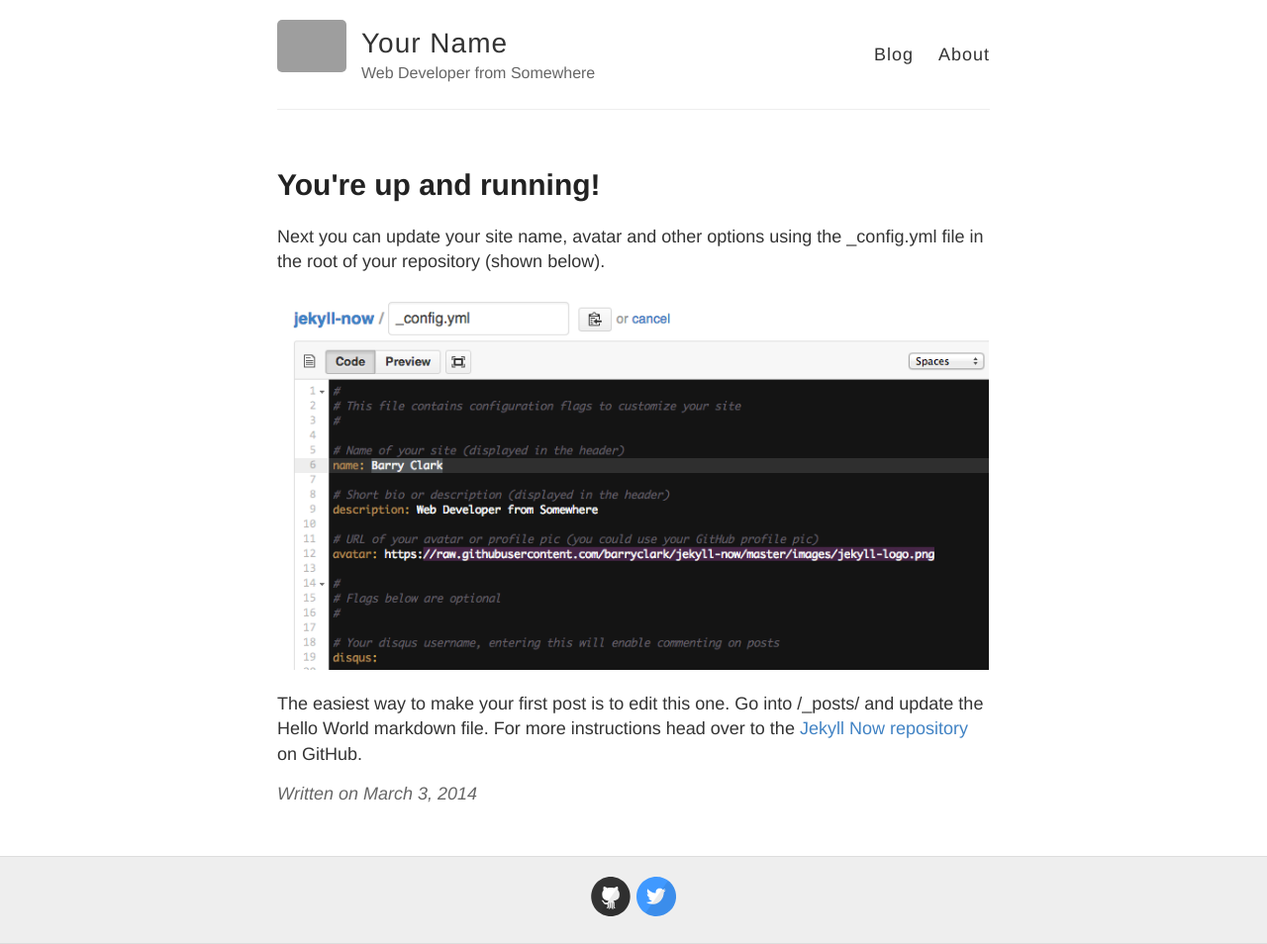
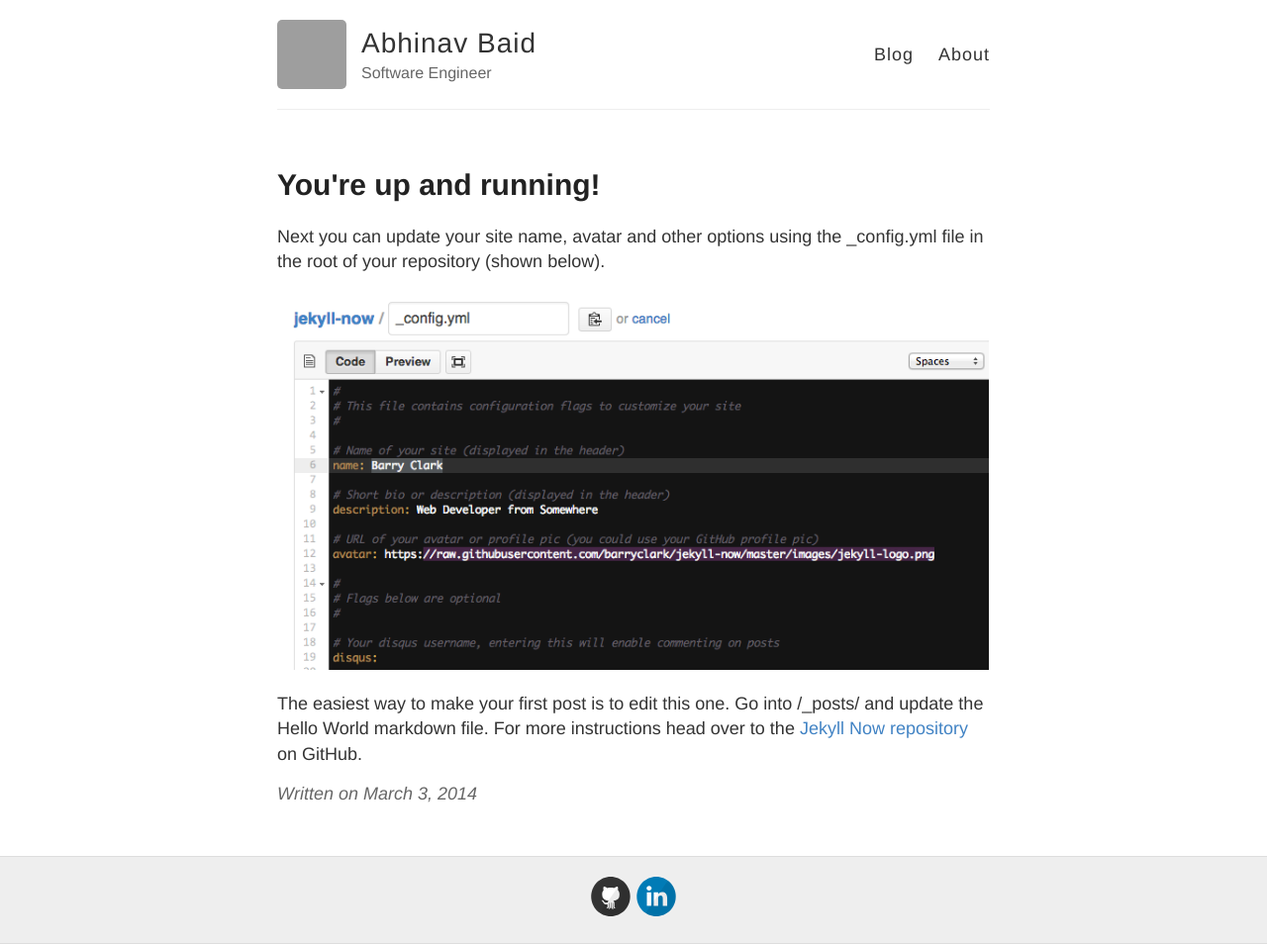
Before and after one commit to fandango-/fandango-.github.io, a Jekyll site: the page built from _posts/2014-3-3-Hello-World.md, in a window 1280 px wide. Shown: the whole page at 99% size. Built offline with Jekyll 4.4.1, drawn with Linux system fonts in a browser that asks for light colours; grey boxes are pictures that could not be loaded.

Commit message:
Update _config.yml

```diff
--- a/_config.yml
+++ b/_config.yml
@@ -3,13 +3,13 @@
 #
 
 # Name of your site (displayed in the header)
-name: Your Name
+name: Abhinav Baid
 
 # Short bio or description (displayed in the header)
-description: Web Developer from Somewhere
+description: Software Engineer
 
 # URL of your avatar or profile pic (you could use your GitHub profile pic)
-avatar: https://raw.githubusercontent.com/barryclark/jekyll-now/master/images/jekyll-logo.png
+avatar: https://avatars3.githubusercontent.com/u/5292022?s=460&v=4
 
 #
 # Flags below are optional
@@ -21,12 +21,12 @@ footer-links:
   email:
   facebook:
   flickr:
-  github: barryclark/jekyll-now
+  github: fandango-
   instagram:
-  linkedin:
+  linkedin: https://www.linkedin.com/in/abhinav-baid/
   pinterest:
   rss: # just type anything here for a working RSS icon
-  twitter: jekyllrb
+  twitter:
   stackoverflow: # your stackoverflow profile, e.g. "users/50476/bart-kiers"
   youtube: # channel/<your_long_string> or user/<user-name>
   googleplus: # anything in your profile username that comes after plus.google.com/
```
